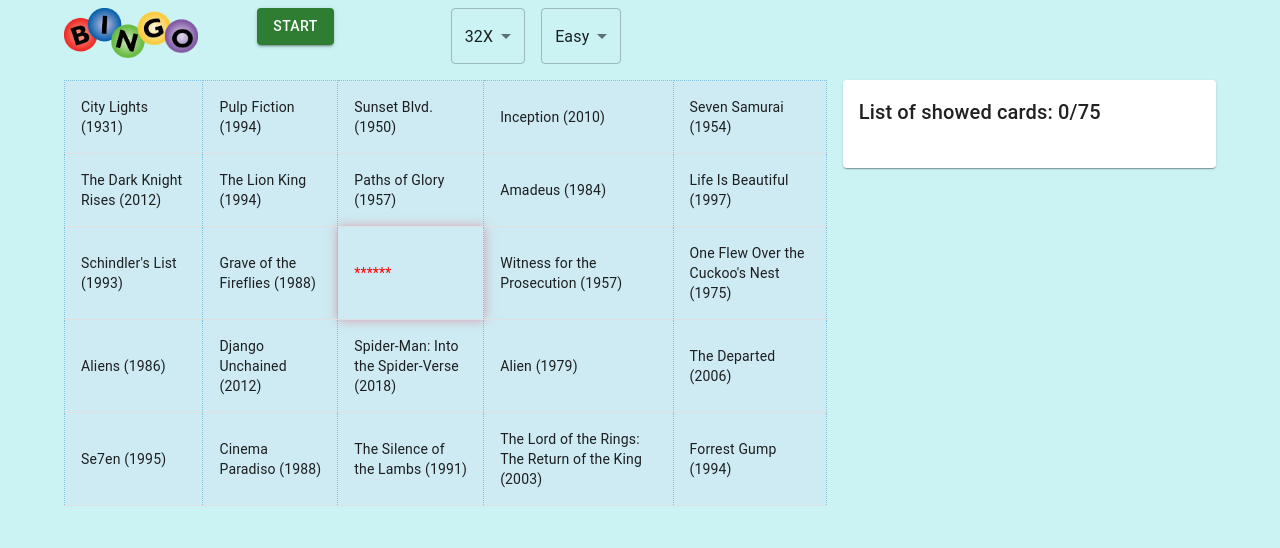
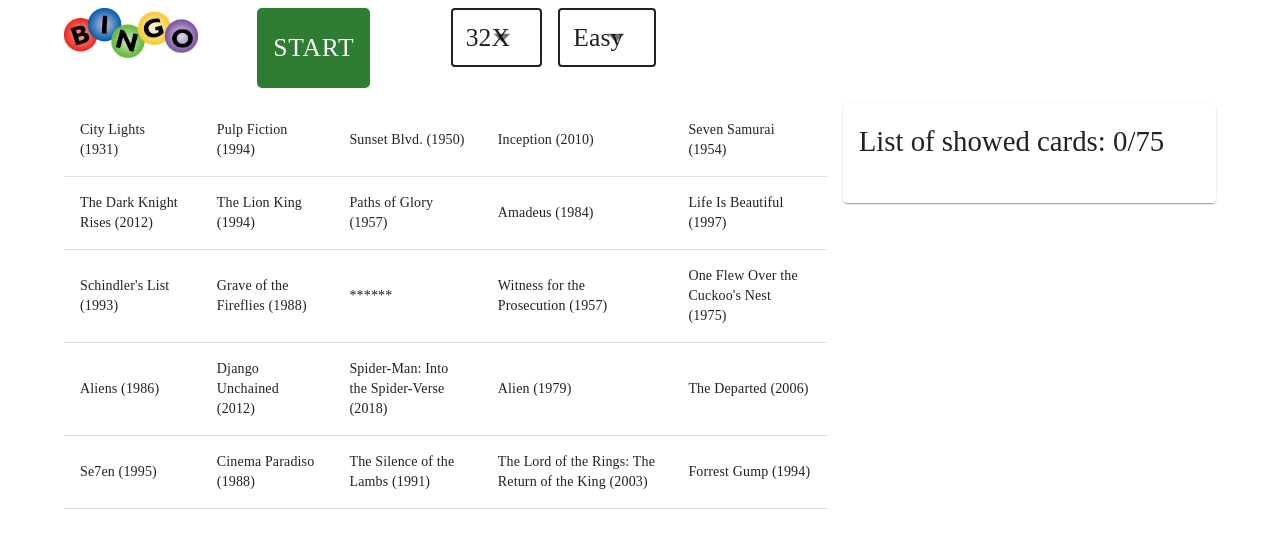
Before and after one commit to faridsh69/bingo, a Next.js app: page / in a window 1280 px wide. Shown: the top 548 px of the page. Built offline with nearby package versions, Linux system fonts and the light colour scheme.

Commit message:
theme added to project

```diff
--- /dev/null
+++ b/src/contexts/MuiContext.tsx
@@ -0,0 +1,8 @@
+import { FC } from "react";
+import { ThemeProvider } from "@mui/material/styles";
+
+import { theme } from "@styles/theme";
+
+export const MuiProvider: FC = ({ children }) => {
+  return <ThemeProvider theme={theme}>{children}</ThemeProvider>;
+};
--- a/src/pages/_app.tsx
+++ b/src/pages/_app.tsx
@@ -2,17 +2,19 @@
 import React from "react";
 import type { AppProps } from "next/app";
 
+import { MuiProvider } from "@contexts/MuiContext";
 import { SnackbarProvider } from "@contexts/SnackbarContext";
-import "@styles/global.css";
 
 export default function Application({ Component, pageProps }: AppProps) {
   return (
     <React.StrictMode>
-      <SnackbarProvider>
-        <Container>
-          <Component {...pageProps} />
-        </Container>
-      </SnackbarProvider>
+      <MuiProvider>
+        <SnackbarProvider>
+          <Container>
+            <Component {...pageProps} />
+          </Container>
+        </SnackbarProvider>
+      </MuiProvider>
     </React.StrictMode>
   );
 }
--- a/src/pages/index.tsx
+++ b/src/pages/index.tsx
@@ -2,11 +2,11 @@
 import type { NextPage } from "next";
 import Head from "next/head";
 
-import Header from "@components/Header";
-import SideBar from "@components/SideBar";
 import { config } from "@configs/index";
 import { useGameReducer } from "@hooks/useBingoReducer";
 import { useSnackbar } from "@hooks/useSnackbar";
+import Header from "@components/Header";
+import SideBar from "@components/SideBar";
 import { Reward } from "@components/Reward";
 import { Grid, Table, TableBody, TableCell, TableContainer, TableRow } from "@mui/material";
 
--- /dev/null
+++ b/src/styles/theme.ts
@@ -0,0 +1,422 @@
+import { createTheme } from "@mui/material/styles";
+
+export enum ThemeVariant {
+  DARK = "dark",
+  LIGHT = "light",
+}
+
+export enum Color {
+  PRM_MAIN = "var(--color-primary-main)",
+  PRM_LIGHT = "var(--color-primary-light)",
+  PRM_LIGHTER = "var(--color-primary-lighter)",
+  PRM_DARK = "var(--color-primary-dark)",
+  PRM_DARKER = "var(--color-primary-darker)",
+  SEC_MAIN = "var(--color-secondary-main)",
+  SEC_DARK = "var(--color-secondary-dark)",
+  LIGHT = "var(--color-light)",
+  GREY = "var(--color-grey)",
+  GREY_DARK = "var(--color-grey-dark)",
+  GREY_LIGHT = "var(--color-grey-light)",
+  WHITE = "var(--color-white)",
+  BLACK = "var(--color-black)",
+}
+
+declare module "@mui/material/styles" {
+  interface BreakpointOverrides {
+    mobile: true;
+    tablet: true;
+    laptop: true;
+    desktop: true;
+    bigDesktop: true;
+  }
+}
+
+export const theme = createTheme({
+  breakpoints: {
+    values: {
+      xs: 0,
+      sm: 600,
+      md: 900,
+      lg: 1200,
+      xl: 1536,
+      mobile: 0,
+      tablet: 640,
+      laptop: 1024,
+      desktop: 1200,
+      bigDesktop: 1800,
+    },
+  },
+  components: {
+    MuiTypography: {
+      defaultProps: {
+        variantMapping: {
+          subtitle1: "p",
+          subtitle2: "p",
+          h5: "p",
+          h6: "p",
+        },
+      },
+      styleOverrides: {
+        root: {
+          fontSize: "1.6rem",
+          fontFamily: "Montserrat",
+          color: "var(--color-secondary-dark)",
+          lineHeight: 1.5,
+        },
+        h1: {
+          fontSize: "4.9rem",
+          fontWeight: 500,
+
+          "&.regular": {
+            fontWeight: 400,
+          },
+        },
+        h2: {
+          fontSize: "3rem",
+          fontWeight: 500,
+          color: "inherit",
+          letterSpacing: 0,
+
+          "&.regular": {
+            fontWeight: 400,
+          },
+        },
+        h3: {
+          fontSize: "2.6rem",
+          color: "inherit",
+        },
+        h4: {
+          fontSize: "2.5rem",
+          color: "inherit",
+
+          "&.medium": {
+            fontWeight: 500,
+          },
+        },
+        h5: {
+          fontSize: "2rem",
+          fontWeight: 500,
+          letterSpacing: 0,
+          lineHeight: 1.5,
+
+          "&.regular": {
+            fontWeight: 400,
+          },
+        },
+        h6: {
+          fontSize: "1.8rem",
+          letterSpacing: 0,
+          lineHeight: 1.5,
+          fontWeight: 400,
+
+          "&.medium": {
+            fontWeight: 500,
+          },
+        },
+        caption: {
+          fontWeight: 500,
+          display: "inline-block",
+          color: "var(--color-secondary-main)",
+        },
+        subtitle1: {
+          fontWeight: 500,
+          display: "inline-block",
+          fontSize: "1.4rem",
+          color: "var(--color-secondary-main)",
+
+          "&.regular": {
+            fontWeight: 400,
+          },
+        },
+        subtitle2: {
+          fontWeight: 400,
+          display: "inline-block",
+          fontSize: "1.4rem",
+          color: "var(--color-secondary-dark)",
+        },
+      },
+    },
+    MuiFormControlLabel: {
+      styleOverrides: {
+        label: {
+          fontWeight: 500,
+          color: Color.SEC_MAIN,
+        },
+      },
+    },
+    MuiInputBase: {
+      styleOverrides: {
+        input: {
+          fontFamily: "Montserrat",
+          fontSize: "1.6rem",
+          fontWeight: 500,
+          color: "var(--color-secondary-main)",
+
+          "&::placeholder": {
+            fontSize: "1.6rem",
+            opacity: 1,
+          },
+        },
+      },
+    },
+    MuiFormHelperText: {
+      styleOverrides: {
+        root: {
+          fontSize: "1.6rem",
+        },
+      },
+    },
+    MuiInputLabel: {
+      styleOverrides: {
+        root: {
+          fontSize: "1.6rem",
+        },
+      },
+    },
+    MuiOutlinedInput: {
+      styleOverrides: {
+        notchedOutline: {
+          borderWidth: 2,
+          borderColor: "var(--color-secondary-main)",
+        },
+      },
+    },
+    MuiTextField: {
+      styleOverrides: {
+        root: {
+          "&.sm-pd input": {
+            padding: "1rem 1.4rem",
+          },
+        },
+      },
+    },
+    MuiTableCell: {
+      styleOverrides: {
+        root: {
+          fontFamily: "Montserrat",
+        },
+      },
+    },
+    MuiButton: {
+      styleOverrides: {
+        root: {
+          fontSize: "1.6rem",
+          fontFamily: "Montserrat",
+          textTransform: "initial",
+          boxShadow: "none",
+          borderRadius: 5,
+          height: "5rem",
+          borderColor: "currentColor",
+
+          "&:hover": {
+            borderColor: "currentColor",
+          },
+
+          "&.bold": {
+            fontWeight: 600,
+          },
+
+          "&.shadow": {
+            boxShadow: "0px 0px 20px #06707C48",
+          },
+
+          "&[aria-label='underline']": {
+            fontSize: "inherit",
+            textDecoration: "underline",
+            height: "auto",
+            paddingRight: 0,
+            paddingLeft: 0,
+            fontWeight: "inherit",
+            color: "inherit",
+          },
+        },
+        outlined: {
+          borderWidth: 2,
+
+          "&:hover": {
+            borderWidth: 2,
+          },
+        },
+
+        sizeLarge: {
+          fontSize: "1.8rem",
+        },
+      },
+    },
+    MuiAvatar: {
+      styleOverrides: {
+        root: {
+          width: "4.6rem",
+          height: "4.6rem",
+
+          "&.md": {
+            width: "4.2rem",
+            height: "4.2rem",
+          },
+        },
+      },
+    },
+    MuiMenu: {
+      styleOverrides: {
+        paper: {
+          "&.MuiPaper-root": {
+            borderRadius: 0,
+            boxShadow: "0px 0px 30px #00000029",
+          },
+        },
+      },
+    },
+    MuiMenuItem: {
+      styleOverrides: {
+        root: {
+          fontSize: "1.6rem",
+          fontFamily: "Montserrat",
+          fontWeight: 500,
+          color: "var(--color-secondary-main)",
+          paddingLeft: "2rem",
+          paddingRight: "2rem",
+
+          "&.ft-lg": {
+            fontSize: "2rem",
+          },
+        },
+      },
+    },
+    MuiDialog: {
+      styleOverrides: {
+        paper: {
+          background: "transparent",
+          boxShadow: "none",
+          maxWidth: "100%",
+          maxHeight: "100%",
+          margin: 0,
+        },
+        paperFullScreen: {
+          background: Color.WHITE,
+        },
+      },
+    },
+    MuiTabs: {
+      styleOverrides: {
+        root: {
+          fontFamily: "Montserrat",
+          textTransform: "initial",
+          fontSize: "1.6rem",
+          fontWeight: 400,
+
+          "&.custom-tab": {
+            "& .MuiTabs-indicator": {
+              height: 5,
+              backgroundColor: Color.SEC_DARK,
+            },
+
+            "& button.MuiTab-root": {
+              color: Color.SEC_MAIN,
+              opacity: 0.5,
+              fontWeight: 500,
+
+              "&.Mui-selected": {
+                color: Color.SEC_DARK,
+                opacity: 1,
+              },
+            },
+          },
+        },
+      },
+    },
+    MuiTab: {
+      styleOverrides: {
+        root: {
+          fontFamily: "Montserrat",
+          textTransform: "initial",
+          fontSize: "1.6rem",
+          fontWeight: 400,
+        },
+      },
+    },
+    MuiSelect: {
+      styleOverrides: {
+        select: {
+          paddingLeft: 15,
+          paddingTop: 11,
+          paddingBottom: 11,
+          display: "flex",
+          alignItems: "center",
+
+          "& ~ svg": {
+            position: "absolute",
+            right: 20,
+            zIndex: -1,
+          },
+        },
+      },
+    },
+    MuiFormControl: {
+      styleOverrides: {
+        root: {
+          "&.lg": {
+            minWidth: "26rem",
+          },
+          "&.md": {
+            minWidth: "16.8rem",
+          },
+        },
+      },
+    },
+    MuiBackdrop: {
+      styleOverrides: {
+        root: {
+          zIndex: 9999,
+
+          "&.dark": {
+            backdropFilter: "blur(1rem)",
+            background: "rgba(38, 30, 31, 0.8)",
+          },
+
+          "&.light": {
+            backdropFilter: "blur(0.5rem)",
+            background: "rgba(255, 248, 239, 0.8)",
+          },
+        },
+      },
+    },
+    MuiChip: {
+      styleOverrides: {
+        root: {
+          padding: "0 0.5rem",
+          borderRadius: "2.9rem",
+        },
+        label: {
+          fontSize: "1.4rem",
+        },
+      },
+    },
+    MuiBadge: {
+      styleOverrides: {
+        badge: {
+          fontSize: "1.4rem",
+          fontFamily: "Montserrat",
+        },
+      },
+    },
+    MuiSvgIcon: {
+      styleOverrides: {
+        root: {
+          fontSize: "2.5rem",
+        },
+      },
+    },
+  },
+  palette: {
+    primary: {
+      main: "#00B8CE",
+      light: "#17D4E9",
+      contrastText: "#fff",
+    },
+    secondary: {
+      light: "#574D44",
+      main: "#261E1F",
+      contrastText: "#fff",
+    },
+  },
+});
```
